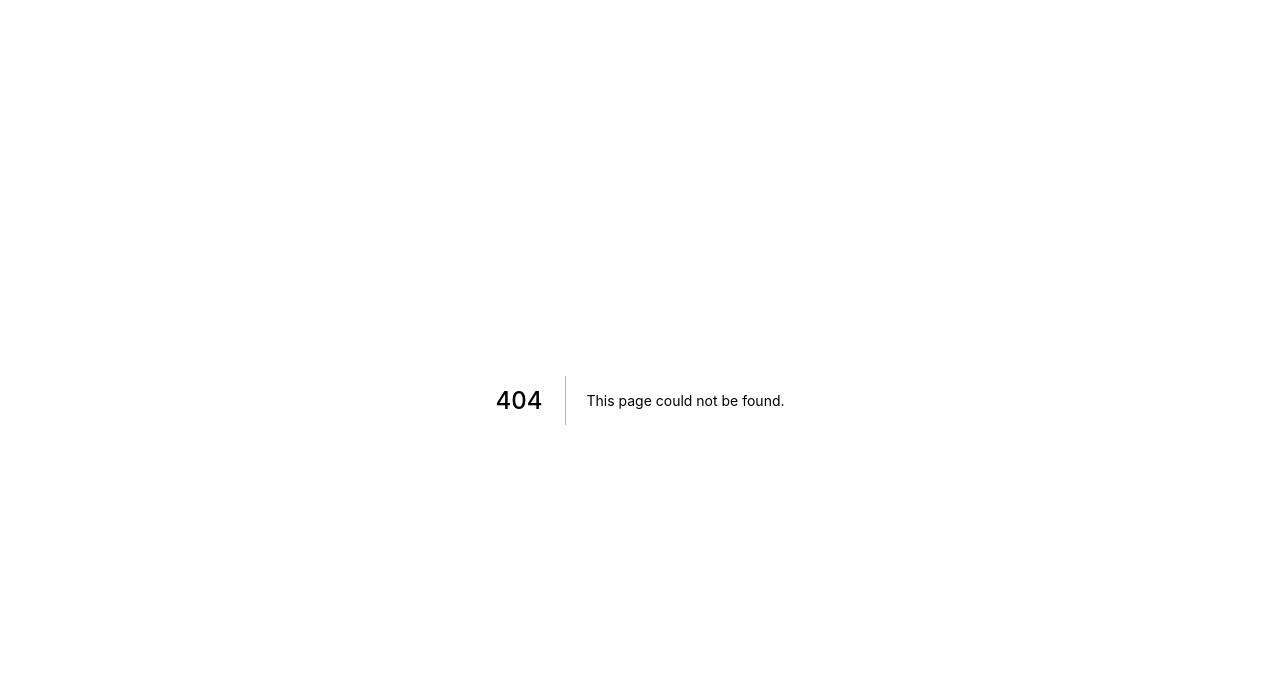
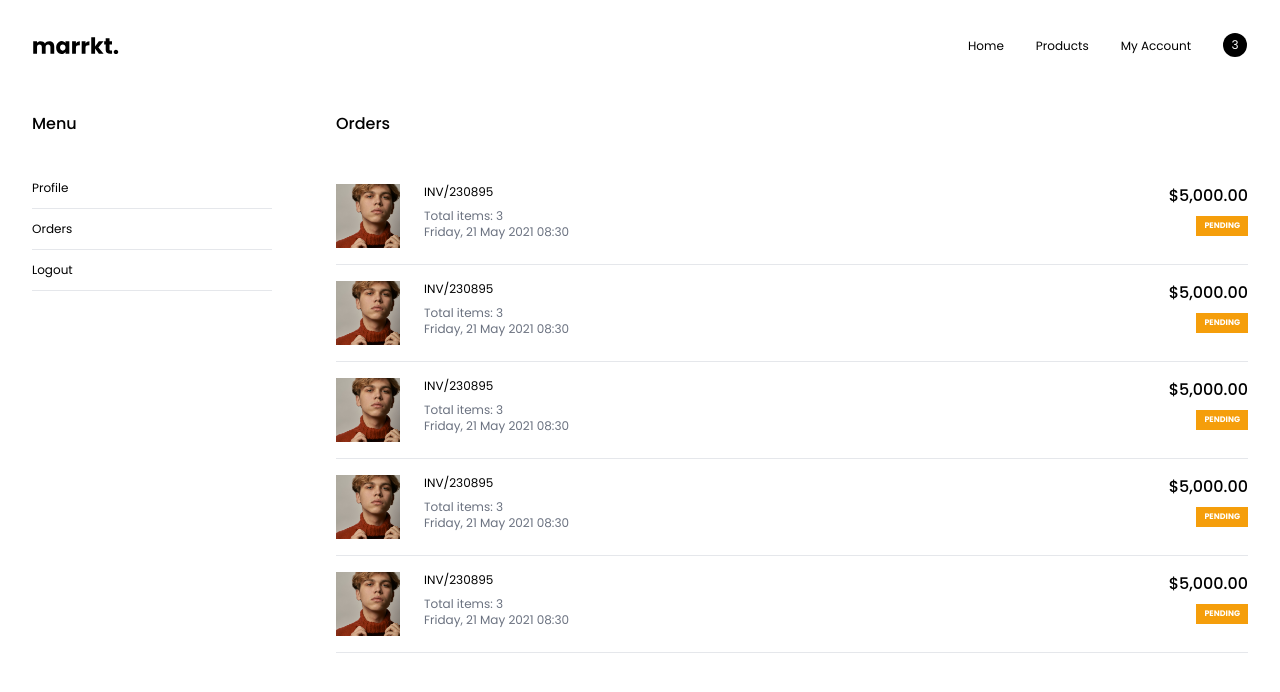
Before and after one commit to gattigaga/marrkt, a Next.js app: page /account/orders in a window 1280 px wide. Before the commit this address had no page. Shown: the top 692 px of the page. Built offline with nearby package versions, Linux system fonts and the light colour scheme.

Commit message:
Create orders page

```diff
--- /dev/null
+++ b/pages/account/orders.tsx
@@ -0,0 +1,59 @@
+import type { NextPage } from "next";
+import Head from "next/head";
+import Link from "next/link";
+import React, { useMemo } from "react";
+import AccountMenu from "../../components/AccountMenu";
+
+import Menu from "../../components/Menu";
+import OrderItem from "../../components/OrderItem";
+
+const OrdersPage: NextPage = () => {
+  const items = useMemo(() => {
+    return [...Array(5)].map((_, index) => {
+      return {
+        id: index + 1,
+        thumbnail: "/images/person.jpg",
+        code: "INV/230895",
+        totalItems: 3,
+        amount: 5000,
+        date: "2021-05-21 08:30:00",
+        url: "/",
+      };
+    });
+  }, []);
+
+  return (
+    <div>
+      <Head>
+        <title>Marrkt | The World #1 Marketplace</title>
+      </Head>
+
+      <Menu />
+      <main className="min-h-screen flex px-4 pt-28 pb-24 md:px-8">
+        <div className="flex-1 mr-16">
+          <AccountMenu />
+        </div>
+        <div className="w-3/4 ml-auto">
+          <h1 className="text-md font-medium text-black mb-8">Orders</h1>
+          <div>
+            {items.map((item) => {
+              return (
+                <OrderItem
+                  key={item.id}
+                  code={item.code}
+                  thumbnail={item.thumbnail}
+                  totalItems={item.totalItems}
+                  amount={item.amount}
+                  date={item.date}
+                  url={item.url}
+                />
+              );
+            })}
+          </div>
+        </div>
+      </main>
+    </div>
+  );
+};
+
+export default OrdersPage;
```
